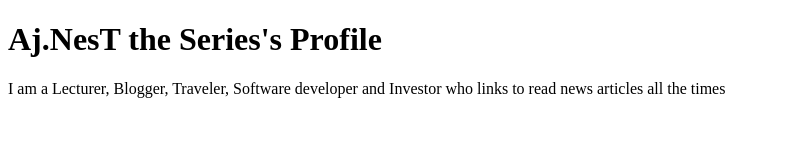
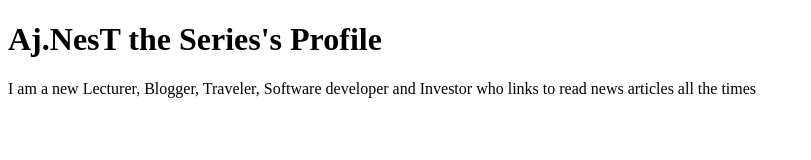
Before and after one commit to nattapongcha/github-desktop-project, a plain HTML site: page index.html in a window 1280 px wide. Shown: the whole page, without its empty margins (0-811 px from the left). Drawn offline with Linux system fonts and the light colour scheme.

Commit message:
Add very new
add very new

```diff
--- a/index.html
+++ b/index.html
@@ -7,6 +7,6 @@
 </head>
 <body>
     <h1>Aj.NesT the Series's Profile</h1>
-    <p>I am a Lecturer, Blogger, Traveler, Software developer and Investor who links to read news articles all the times</p>
+    <p>I am a new Lecturer, Blogger, Traveler, Software developer and Investor who links to read news articles all the times</p>
 </body>
 </html>
```
